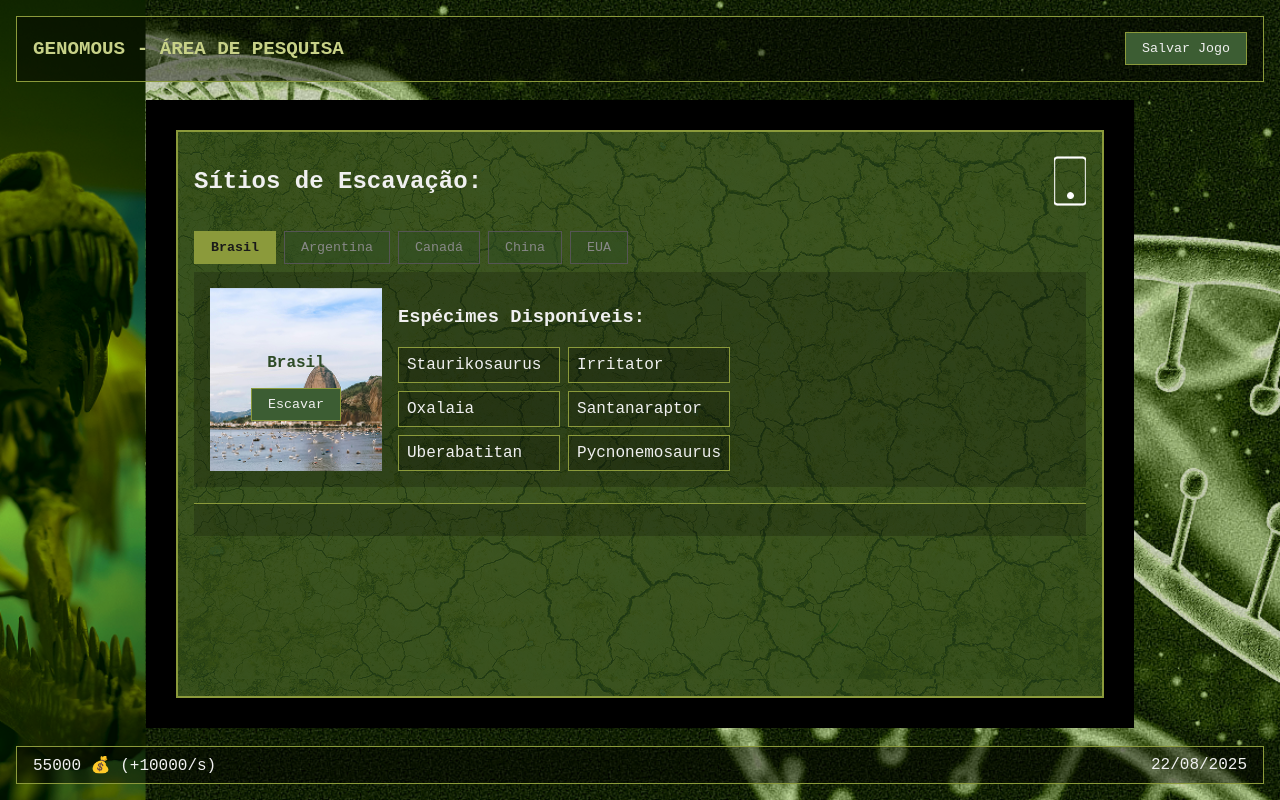
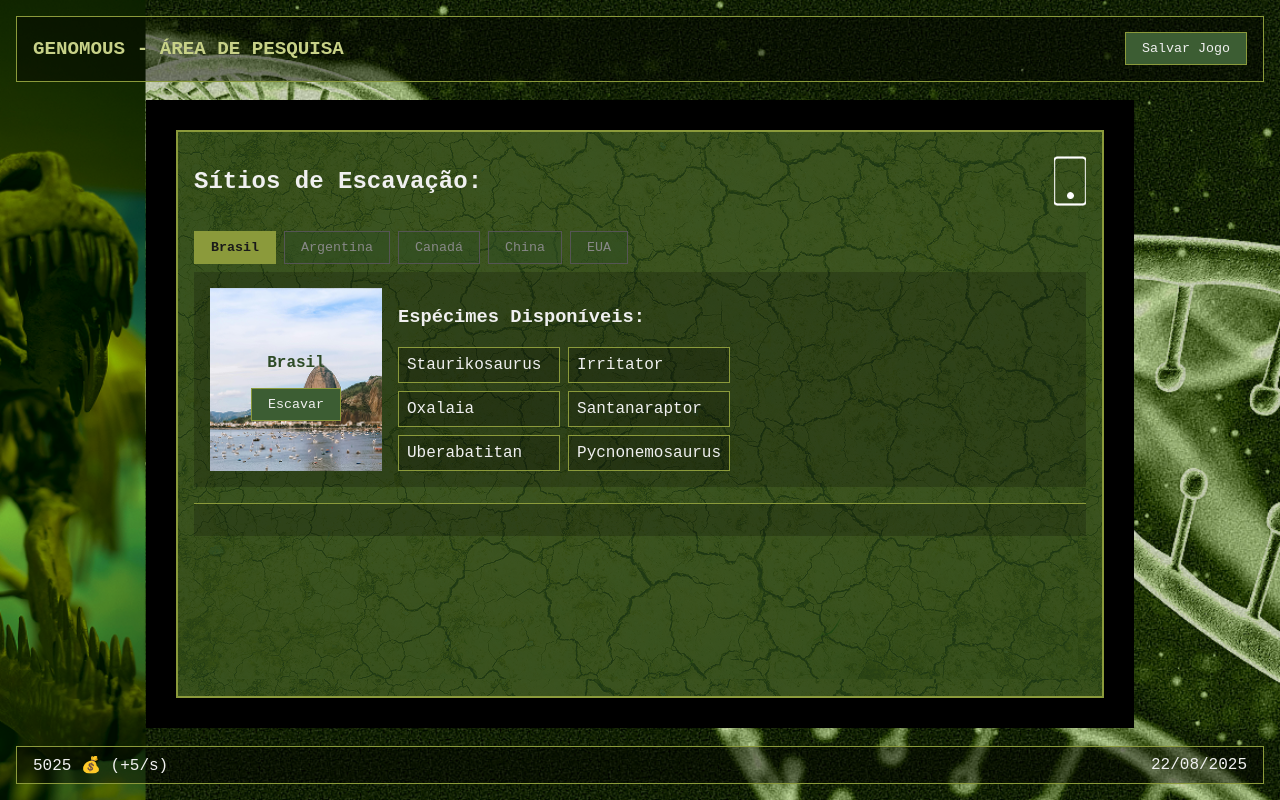
Before and after one commit to BarrosoTiago/Projeto-Genomous, a SvelteKit app: page / in a window 1280 px wide. Built offline with nearby package versions, Linux system fonts and the light colour scheme.

Commit message:
update de mecanica - balanceamento do jogo

```diff
--- a/src/routes/+page.svelte
+++ b/src/routes/+page.svelte
@@ -18,7 +18,7 @@
   let proximoIdInstanciaDino = 1;
   let dinoSelecionado = null;
   let dinheiro = 5000; // conforme RF-MVP-01
-  let rendaPorSegundo = 10000;
+  let rendaPorSegundo = 5;
   const custoEscavacao = 250;
   const custoPesquisa = 100;
   const custoIncubacao = 1000;
@@ -183,7 +183,7 @@
       escavacaoEmAndamento = false;
       console.log('Escavação concluída.');
 
-    }, 100);
+    }, 20000);
   }
 
 
@@ -337,7 +337,7 @@
       novaRendaTotal -= dino.custo;
     }
 
-    const rendaBaseDoParque = 30;
+    const rendaBaseDoParque = 5;
     rendaPorSegundo = rendaBaseDoParque + novaRendaTotal;
   }
 
```
